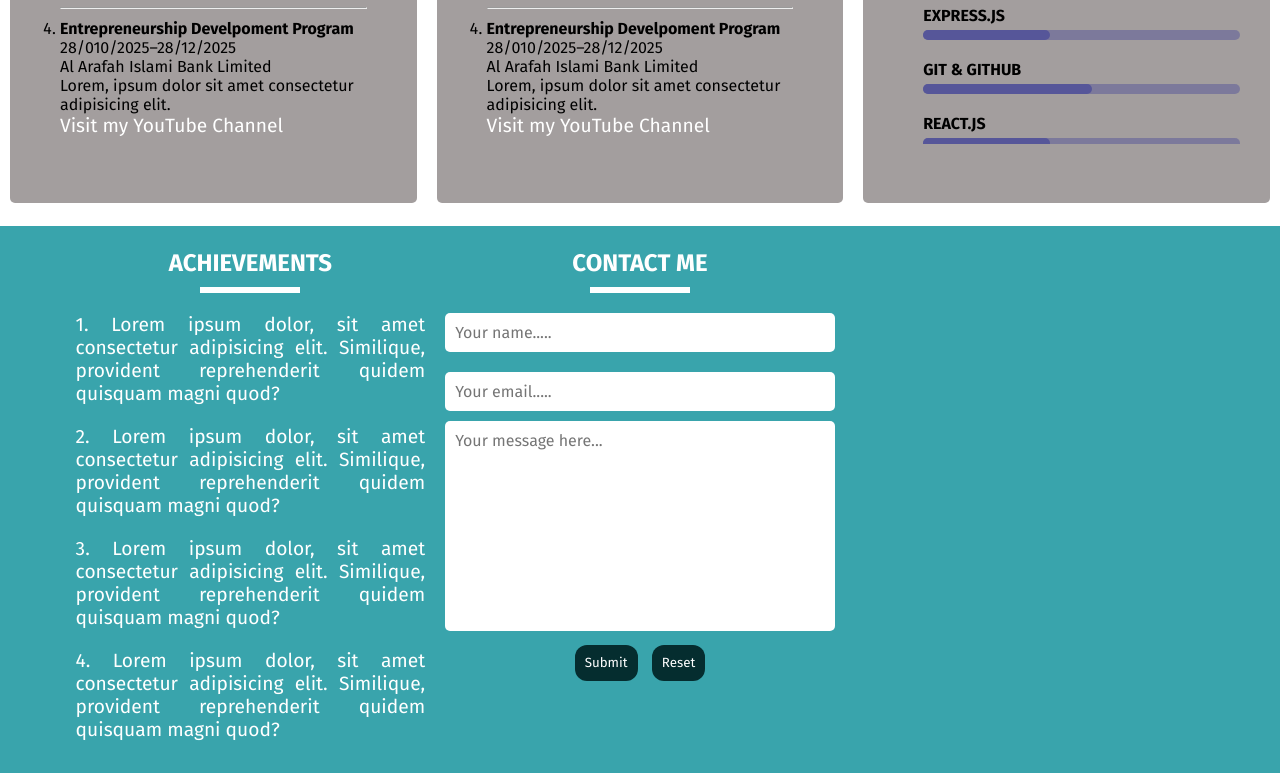
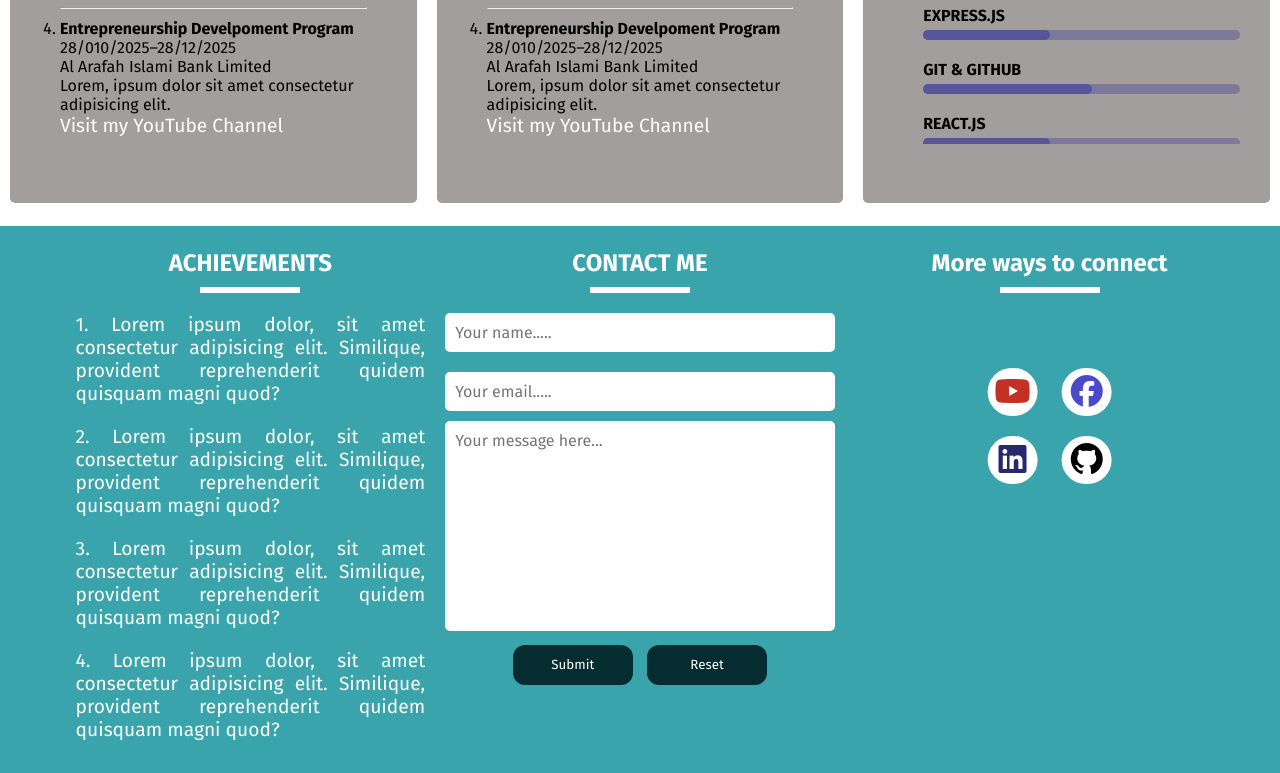
Before and after one commit to Hamimsiddiq007/portfolio-00, a plain HTML site: page index.html in a window 1280 px wide. Shown: the part 1786-2559 px from the top of the page. Drawn offline with Linux system fonts and the light colour scheme; a web font is replaced by a local one.

Commit message:
Experiene section completed

```diff
--- a/desktop.css
+++ b/desktop.css
@@ -78,3 +78,19 @@
 .achievement{
     padding-left: 50px;
 }
+
+.contact button{
+    width: 120px;
+}
+
+.links{
+    position: relative;
+}
+
+.media-button{
+    position: absolute;
+    margin-top: 150px;
+    top: 50%;
+    left: 50%;
+    transform: translate(-50%, -50%);
+}
--- a/index.html
+++ b/index.html
@@ -9,6 +9,7 @@
       href="https://fonts.googleapis.com/css2?family=Betania+Patmos&family=Fira+Sans:ital,wght@0,100;0,200;0,300;0,400;0,500;0,600;0,700;0,800;0,900;1,100;1,200;1,300;1,400;1,500;1,600;1,700;1,800;1,900&family=Montserrat:ital,wght@0,100..900;1,100..900&display=swap"
       rel="stylesheet"
     />
+    <link rel="stylesheet" href="https://cdnjs.cloudflare.com/ajax/libs/font-awesome/7.0.1/css/all.min.css" integrity="sha512-2SwdPD6INVrV/lHTZbO2nodKhrnDdJK9/kg2XD1r9uGqPo1cUbujc+IYdlYdEErWNu69gVcYgdxlmVmzTWnetw==" crossorigin="anonymous" referrerpolicy="no-referrer" />
     <link rel="stylesheet" href="style.css" />
     <link
       rel="stylesheet"
@@ -214,7 +215,14 @@
         </form>
       </div>
       <div class="links col-4">
-
+        <h2>More ways to connect</h2>
+        <hr class="first-hr">
+        <div class="media-button">
+          <button class="btn"><i style="color: #c43024;" class="fa-brands fa-youtube"></i></button>
+          <button class="btn"><i style="color: rgb(73, 73, 201);" class="fa-brands fa-facebook"></i></button>
+          <button class="btn"><i style="color: rgb(40, 40, 111);" class="fa-brands fa-linkedin"></i></button>
+          <button class="btn"><i class="fa-brands fa-github"></i></button>
+        </div>
       </div>
     </div>
   </body>
--- a/style.css
+++ b/style.css
@@ -361,7 +361,7 @@ h2{
 }
 
 .contact button{
-    border: none;
+    border: 2px solid transparent;
     border-radius: 12px;
     padding: 10px;
     background-color: #052d2f;
@@ -377,6 +377,25 @@ h2{
     border: 2px solid white;
 }
 
+.links{
+    text-align: center;
+}
+
+.media-button .btn{
+    border: none;
+    border-radius: 25px;
+    cursor: pointer;
+    font-size: 32px;
+    padding: 5px;
+    margin: 10px;
+    width: 50px;
+    background-color: white;
+}
+
+.media-button .btn:hover{
+    background-color: gray;
+}
+
 .contact-me::after{
     content: "";
     display: table;
```
